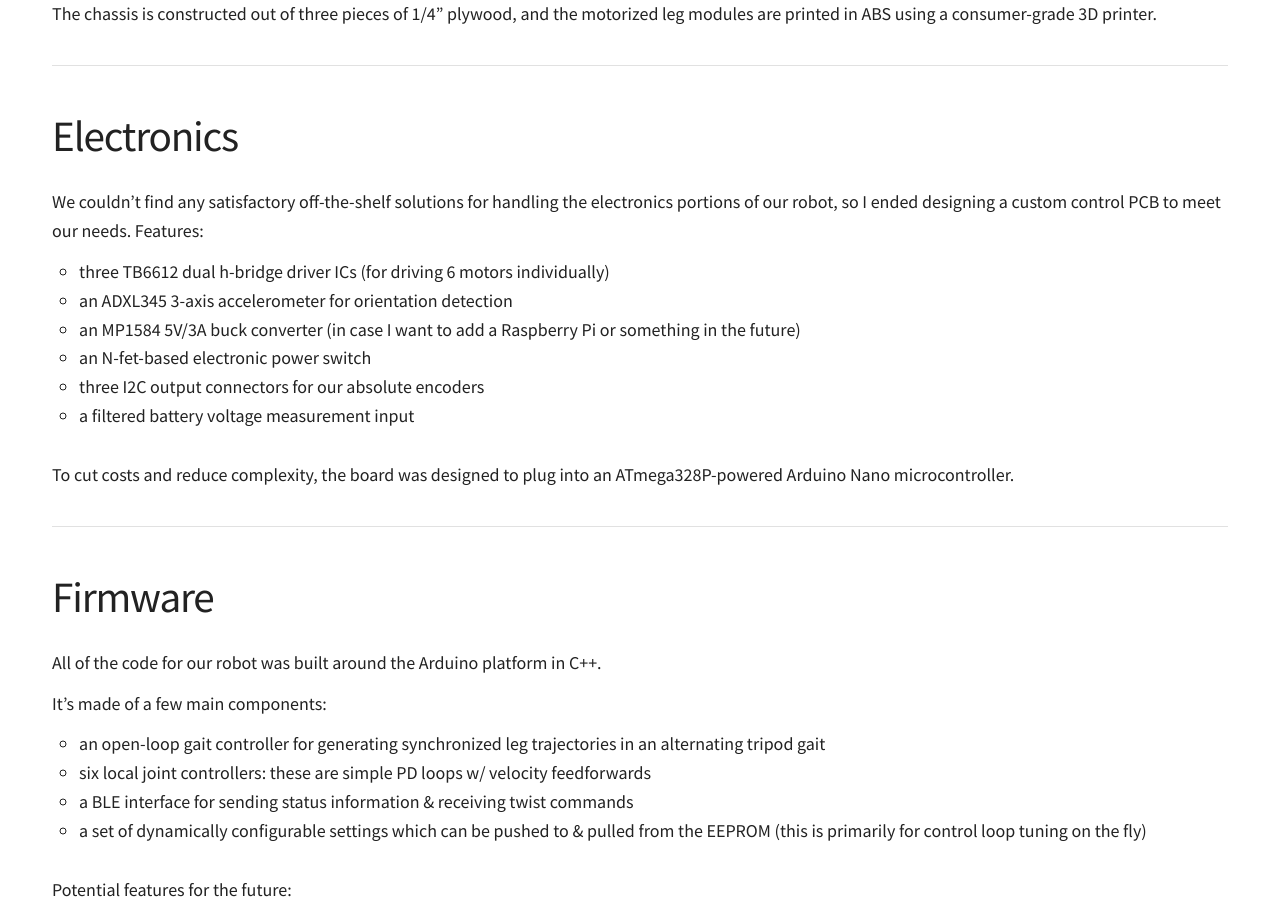
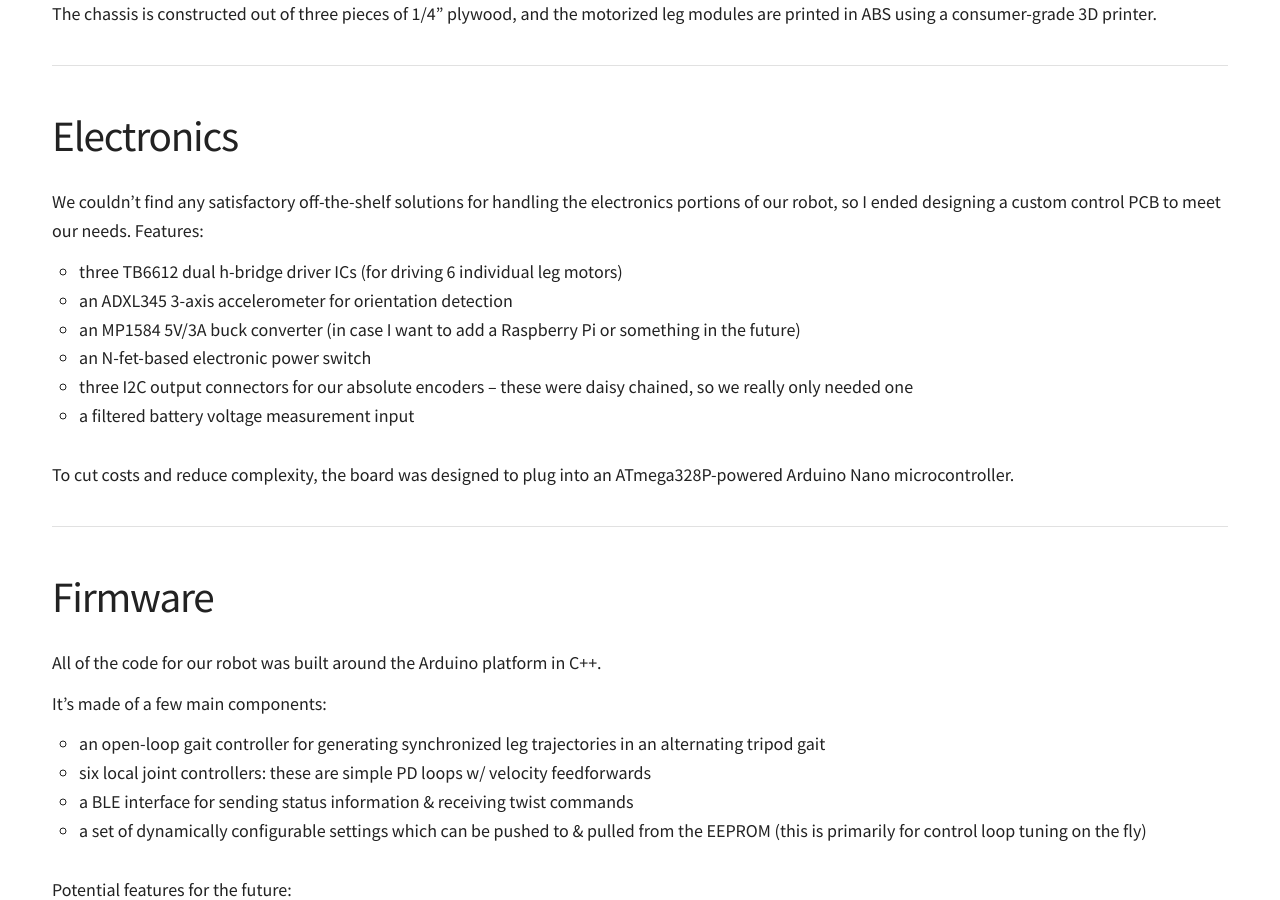
Before and after one commit to Bradman381/byco, a Jekyll site: the page built from _projects/hexrobot.md, in a window 1280 px wide and 900 px high, scrolled down 1534 px. Built offline with Jekyll 4.4.1, drawn with Linux system fonts in a browser that asks for light colours; comment, search, counter and statistics services are not loaded.

Commit message:
proofreading

```diff
--- a/_projects/hexrobot.md
+++ b/_projects/hexrobot.md
@@ -23,11 +23,11 @@ The chassis is constructed out of three pieces of 1/4" plywood, and the motorize
 ### Electronics
 
 We couldn't find any satisfactory off-the-shelf solutions for handling the electronics portions of our robot, so I ended designing a custom control PCB to meet our needs. Features:
-- three TB6612 dual h-bridge driver ICs (for driving 6 motors individually)
+- three TB6612 dual h-bridge driver ICs (for driving 6 individual leg motors)
 - an ADXL345 3-axis accelerometer for orientation detection
 - an MP1584 5V/3A buck converter (in case I want to add a Raspberry Pi or something in the future)
 - an N-fet-based electronic power switch
-- three I2C output connectors for our absolute encoders
+- three I2C output connectors for our absolute encoders -- these were daisy chained, so we really only needed one
 - a filtered battery voltage measurement input
 
 To cut costs and reduce complexity, the board was designed to plug into an ATmega328P-powered Arduino Nano microcontroller.
```
